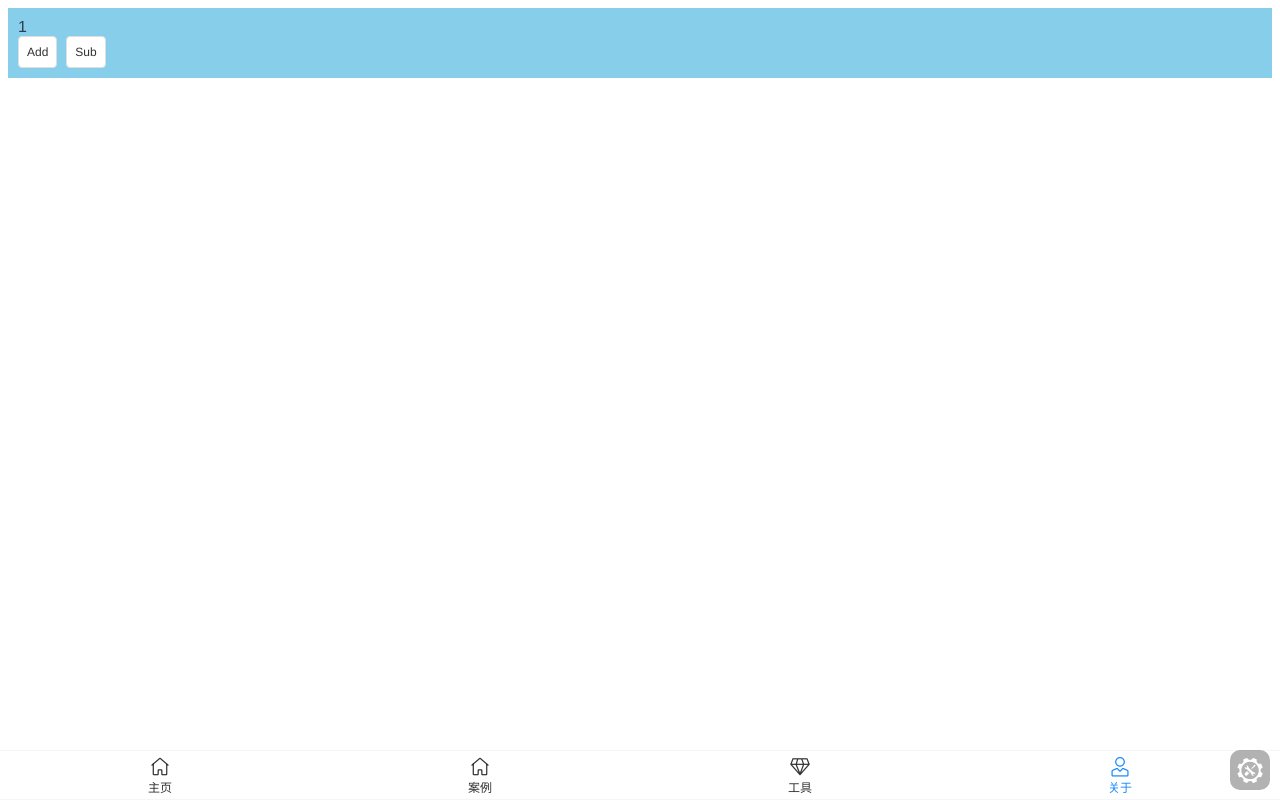
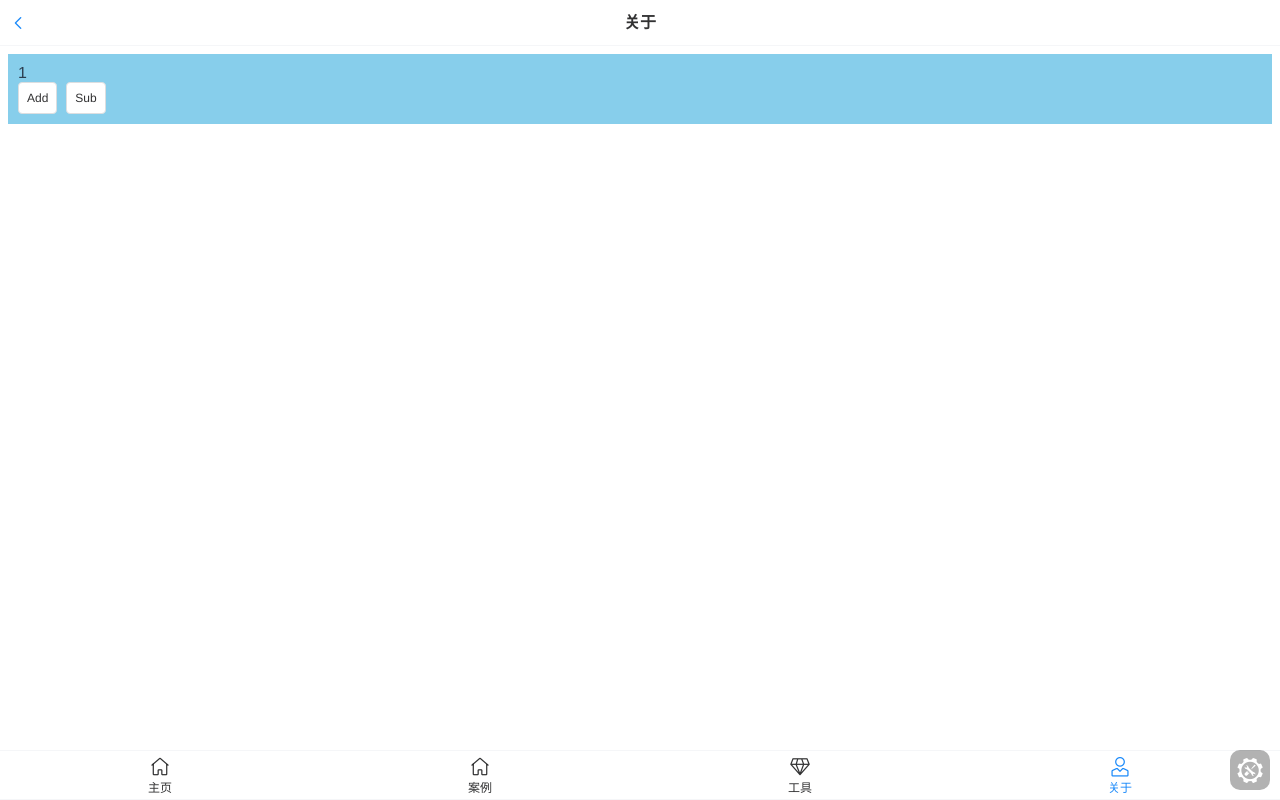
Before and after one commit to jay6697117/zjh-wecom-h5, a Vue app: page /#/about in a window 1280 px wide. Both pictures are taken after a click on the button "Add". Built offline with nearby package versions, Linux system fonts and the light colour scheme.

Commit message:
路由优化

```diff
--- a/src/components/CountComp/index.vue
+++ b/src/components/CountComp/index.vue
@@ -21,6 +21,6 @@ const handleSub = () => {
 <style lang="less" scoped>
 .count-comp {
   padding: 10px;
-background-color: skyblue;
+  background-color: skyblue;
 }
 </style>
--- a/src/layout/index.vue
+++ b/src/layout/index.vue
@@ -4,11 +4,15 @@ import { computed } from 'vue'
 const cachedViewList = computed(() => {
   return useCachedViewStoreHook().cachedViewList
 })
+const onClickLeft = () => history.go(-1)
 </script>
+
 <template>
   <div class="app-wrapper">
-    <div class="app-wrapper__content">
-      <!-- <router-view v-slot="{ Component, route }"> -->
+    <div class="app-wrapper__header" v-if="$route.path !== '/home'">
+      <van-nav-bar :title="`${$route.meta?.title}`" left-arrow @click="onClickLeft" />
+    </div>
+    <div class="app-wrapper__content" :style="{ 'padding-top': $route.path !== '/home' ? '46px' : '' }">
       <router-view v-slot="{ Component }">
         <keep-alive :include="cachedViewList">
           <component :is="Component" />
@@ -23,12 +27,25 @@ const cachedViewList = computed(() => {
 
 <style lang="less" scoped>
 @import '@/styles/mixin.less';
+::v-deep .van-nav-bar__left {
+  padding: 0 0 0 10px;
+}
 
 .app-wrapper {
   .clearfix();
   position: relative;
   width: 100%;
   height: 100%;
+
+  &__header {
+    width: 100%;
+    height: 46px;
+    position: fixed;
+    top: 0;
+    left: 0;
+    right: 0;
+    z-index: 999;
+  }
 
   &__content {
     box-sizing: border-box;
@@ -40,10 +57,9 @@ const cachedViewList = computed(() => {
   }
 
   &__footer {
-    background-color: red;
     width: 100%;
     height: 50px;
-    position: absolute;
+    position: fixed;
     bottom: 0;
     left: 0;
     right: 0;
--- a/src/views/home/index.vue
+++ b/src/views/home/index.vue
@@ -15,7 +15,9 @@ const showNotifyFn = () => {
   console.log('timeoutId', timeoutId)
 }
 
-async function foo() {
+// const onClickLeft = () => {}
+
+const foo = async () => {
   console.log('click run')
   showToast({
     message: '加载中...',
@@ -35,6 +37,7 @@ async function foo() {
 
 <template>
   <div class="home">
+    <van-button type="default" @click="$router.push('/demo')">去demo</van-button>
     <van-tag type="primary" @click="foo">标签</van-tag>
     <van-button type="primary" text="组件调用" @click="showNotifyFn" />
     <van-notify v-model:show="show" type="success">
--- a/src/views/tools/index.vue
+++ b/src/views/tools/index.vue
@@ -82,10 +82,11 @@ const handleErrorReq = () => {
 
   &__desc {
     font-size: 14px;
-    padding: 2px 10px;
+    padding: 10px;
     border-radius: 4px;
     background-color: #eee;
-    margin-top: 14px;
+    margin-top: 15px;
+    margin-bottom: 15px;
     display: flex;
     flex-wrap: wrap;
     flex-direction: row;
@@ -102,8 +103,9 @@ const handleErrorReq = () => {
       align-items: center;
 
       img {
-        width: 80%;
-        height: 100%;
+        display: block;
+        width: 130px;
+        height: 150px;
       }
     }
   }
```
